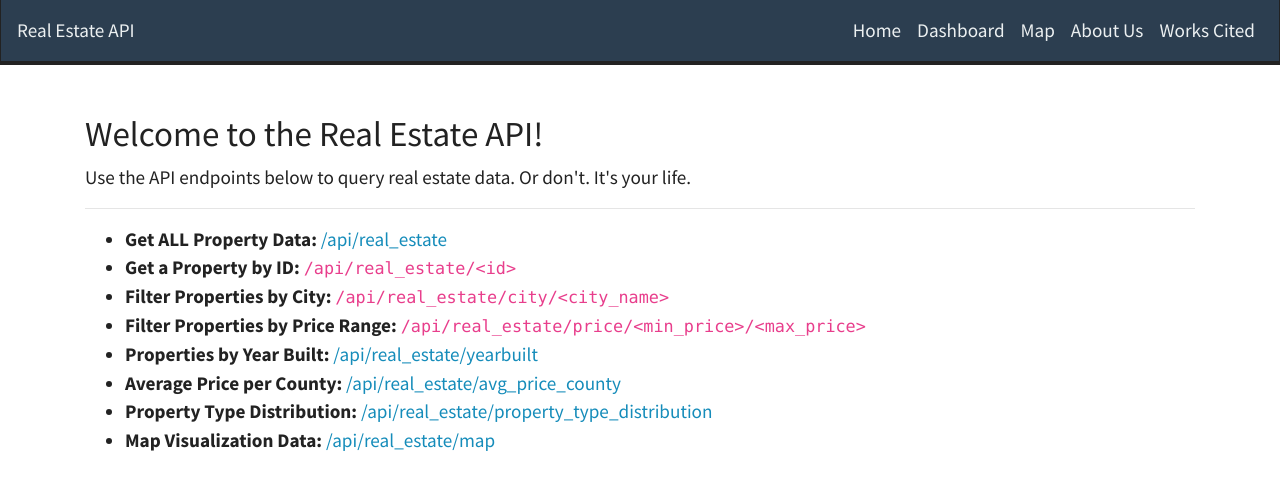
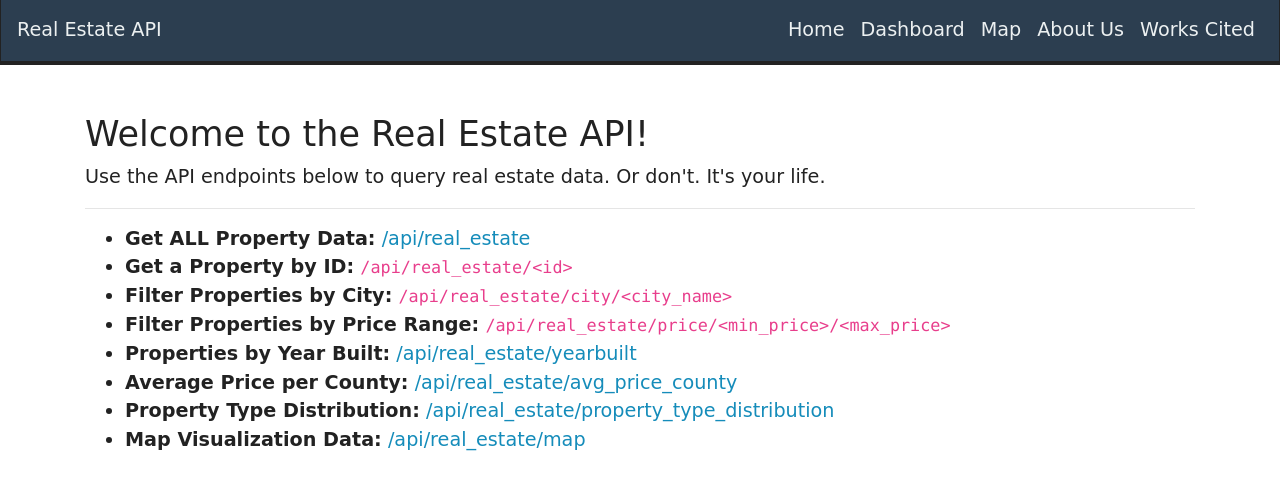
Before and after one commit to silvertimmy26/project3-group8, a Flask app: page / in a window 1280 px wide. Shown: the top 490 px of the page. Run offline with Flask 3, Linux system fonts and the light colour scheme; parts of the project's set-up code (start-up, migrations or seed data) failed here and were passed over; some libraries are stand-ins or nearby versions.

Commit message:
made it better

```diff
--- a/static/css/navbar.css
+++ b/static/css/navbar.css
@@ -1,3 +1,7 @@
+html, * {
+  font-family: 'Comic Sans MS', sans-serif;
+}
+
 .navbar-custom {
     background-color: #2c3e50;
 }
```
